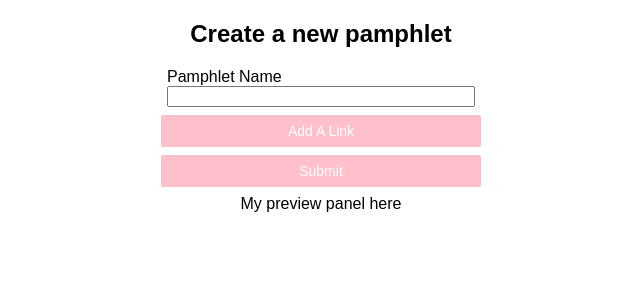
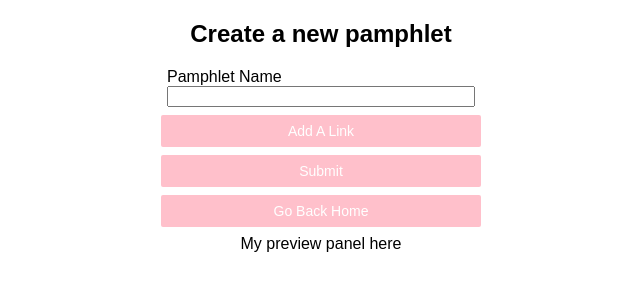
Before and after one commit to wilsonj806/linket, a Next.js app: page /post in a window 1280 px wide. Shown: the top 300 px of the page, without its empty margins (319-959 px from the left). Built offline with nearby package versions, Linux system fonts and the light colour scheme.

Commit message:
Add home buttons to the form and the pamphlet pages

```diff
--- a/pages/post.js
+++ b/pages/post.js
@@ -1,7 +1,7 @@
 import React from "react";
+import Link from "next/link";
 import Input from "../components/DynFormInput";
 import usePamphlet from "../hooks/usePamphletReducer";
-import Link from "next/link";
 
 import styles from "../styles/post.module.css";
 
@@ -78,6 +78,9 @@ const PostNewPamphlet = () => {
             Submit
           </button>
         </form>
+        <Link href="/">
+          <a className={styles.btn}>Go Back Home</a>
+        </Link>
       </div>
       <div>My preview panel here</div>
     </article>
```
Also changed, not shown: pages/ano/[pamphlet_slug].js (+7 -1 lines).
